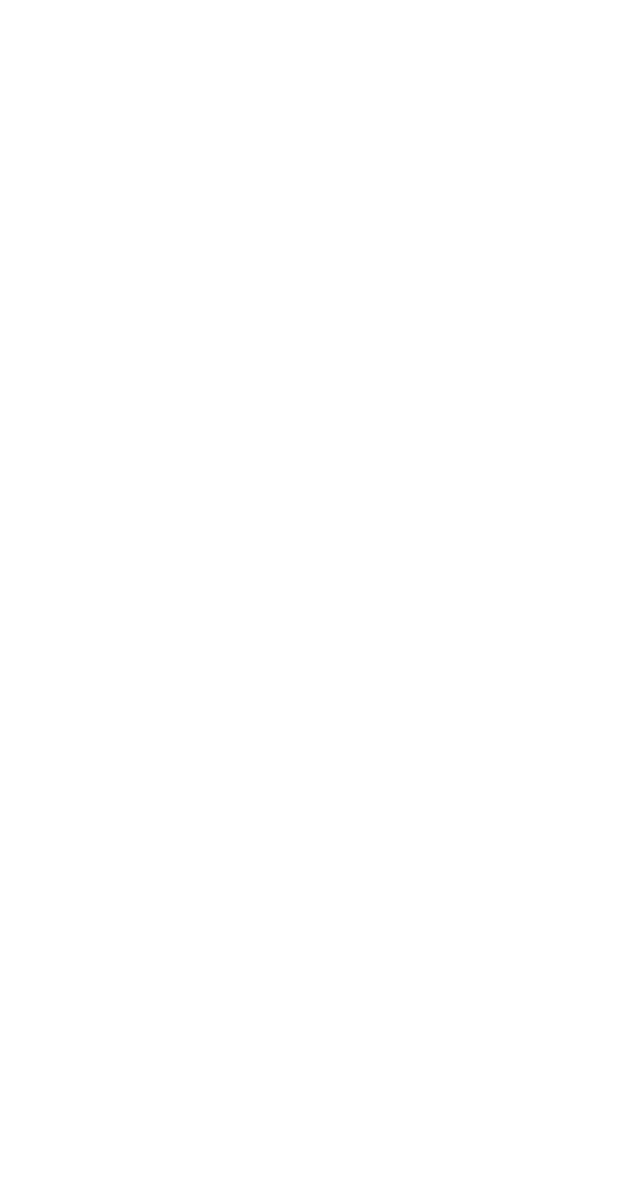
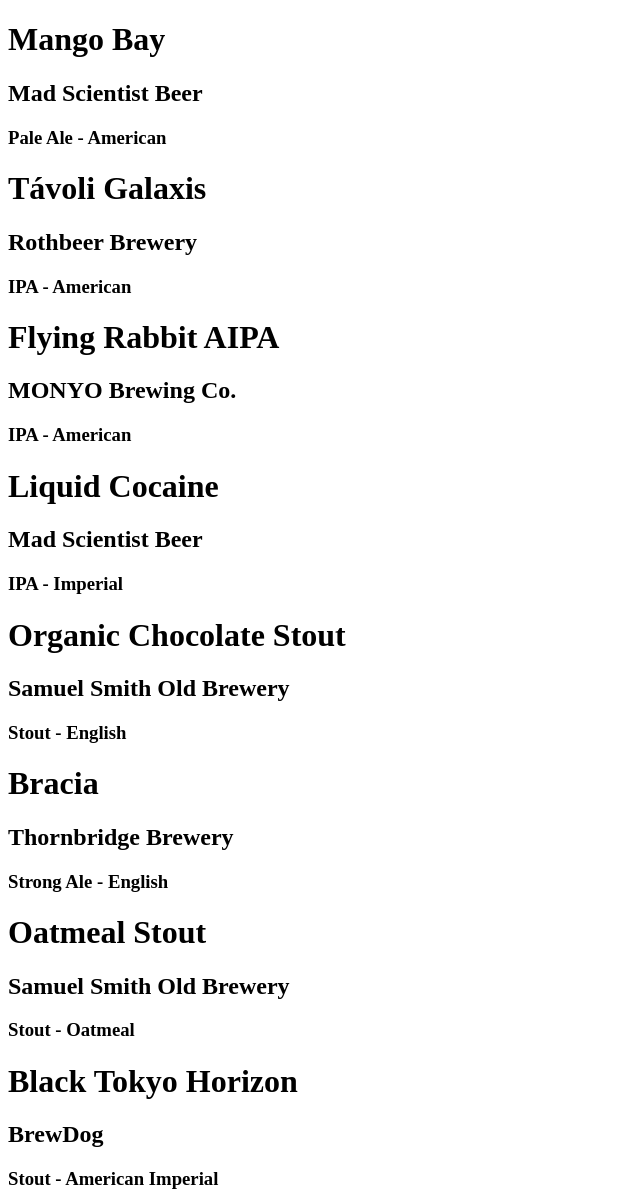
Before and after one commit to kvcsPat/w5-practice, a plain HTML site: page frontend/index.html in a window 1280 px wide. Shown: the top 1193 px of the page, without its empty margins (0-640 px from the left). Before the commit the page ends 800 px from the top, so only its background shows below. Drawn offline with Linux system fonts and the light colour scheme.

Commit message:
2022.04.27.

```diff
--- /dev/null
+++ b/frontend/data.js
@@ -0,0 +1,57 @@
+const beers = {
+	id: "beers",
+	logo: "Best Beers",
+	button: "details",
+	cards: [
+		{
+			title: "Mango Bay",
+			sub: "Mad Scientist Beer",
+			text: "Pale Ale - American"
+		},
+		{
+			title: "Távoli Galaxis",
+			sub: "Rothbeer Brewery",
+			text: "IPA - American"
+		},
+		{
+			title: "Flying Rabbit AIPA",
+			sub: "MONYO Brewing Co.",
+			text: "IPA - American"
+		},
+		{
+			title: "Liquid Cocaine",
+			sub: "Mad Scientist Beer",
+			text: "IPA - Imperial"
+		},
+		{
+			title: "Organic Chocolate Stout",
+			sub: "Samuel Smith Old Brewery",
+			text: "Stout - English"
+		},
+		{
+			title: "Bracia",
+			sub: "Thornbridge Brewery",
+			text: "Strong Ale - English"
+		},
+		{
+			title: "Oatmeal Stout",
+			sub: "Samuel Smith Old Brewery",
+			text: "Stout - Oatmeal"
+		},
+		{
+			title: "Black Tokyo Horizon",
+			sub: "BrewDog",
+			text: "Stout - American Imperial"
+		},
+		{
+			title: "Vintage Ale",
+			sub: "Fuller's",
+			text: "Old Ale"
+		},
+		{
+			title: "All the Leaves are Brown",
+			sub: "Tempest Brewing Company",
+			text: "Brown Ale - American"
+		},
+	]
+}
--- a/frontend/index.html
+++ b/frontend/index.html
@@ -4,7 +4,9 @@
 	<meta charset="UTF-8">
 	<meta http-equiv="X-UA-Compatible" content="IE=edge">
 	<meta name="viewport" content="width=device-width, initial-scale=1.0">
-	<title>This is FRONTEND</title>
+	<title>BEER with me</title>
+	<script src="data.js"></script> <!-- mindig a data az első -->
+	<script src="script.js"></script>
 </head>
 <body>
 	<div id="root"></div>
--- a/frontend/script.js
+++ b/frontend/script.js
@@ -1,29 +1,69 @@
-const firstPerson = {
-    name: "Peter",
-    sex: "male"
+const beerCardComponent = function (title, sub, text) {
+    return `
+        <div class="cards">
+            <h1 class="beerName">${title}</h1>
+            <h2 class="beerCompany">${sub}</h2>
+            <h3 class="beerType">${text}</h3>
+        </div>
+    `
 }
 
-const secondPerson = {
-    name: "Sarah",
-    sex: "female"
-}
+// egy tömbünk van a data-ban, a cards - egy komponenst kell csinálnunk a script-ben, a beerCardComponent
+// nem kell id-t adni, az id az unique, class nevet lehet
+// a függvényünk paraméterei: name, company, type - bármilyen szó használható, csak következetesen használjuk
+// kész az üres komponens, és várja a tartalmát - a template literalba
+// a template literalba írt textnek egyezni kell a függvény paramétereiben megfogalmazott text - paraméter: title akkor template literal: ${title}
 
-function detectSex(person) {
+const beerTitleComponent = `<h1>Beers</h1>`;
+//ha az insertAdjacentHTML-ben a második argument egy változó ( beerTitleComponent ) - akkor az argumentek: ("beforeend", beerTitleComponent) ez egy változó, nem pedig egy függvény
 
-    if (person.sex === "female") {
-        return "this person is a female"
-    } else if(person.sex === "male") {
-        return "this person is a male"
-    } else {
-        return "the person's sex is not female nor male"
+const loadEvent = function () {
+    const rootElement = document.getElementById("root");
+
+    console.log(rootElement)
+
+    console.log(beers.cards)
+    // beers egy object, a beersen belül van a cards tömb - (key)cards: (value)tömb
+    // végig kell iterálnunk a tömbön: tömb === for ciklus
+    console.log(beers.logo) //(object)beers, azon belül (key)logo: (value)"Best Beers"
+
+    //ha van adat a tömbben: for of ciklus, ha nincs: basic for ciklus
+
+    for (const beer of beers.cards) {
+        // for of (változó of object/elérési útvonal) - ebben az esetben a tömbünk elérési útvonala a beers objecten belül a cards tömbje
+        // a változót mi hozzuk létre, lehet akármi, kiskutya is: const kiskutya of beer.cards - console.log(kiskutya)
+        // a változó a tömbünk iterátora, ezentúl az iterátort használjuk
+        /*
+        ezzel a ciklussal végig lépkedek egy tömb elemein, ennek a tömbnek az elérési útvonala a beers nevű változó cards kulcsán lévő tömb
+        és ezt a  folyamatot elnevezem, ez az elnevezés az iterátor
+        később erre hivatkozom
+        */
+        console.log(beer)
+        // a console megjeleníti a beers.cards tömbünket, mintha console.log(beers.cards) lenne
+        console.log(beers.cards[0].title)
+        // mindig a tömb 0. elemének a title-jét írja ki (Mango Bay)
+        console.log(beer.title)
+        // ezért hoztuk létre a beer iteratort, hogy a beers.cards-ban minden egyes elem title-jét kiírja
+        // TEHÁT az insertAdjacentHTML második arugmentumában, a beerCardsComponent paraméterei: beer.title, beer.sub, beer.text
+        rootElement.insertAdjacentHTML("beforeend", beerCardComponent(beer.title, beer.sub, beer.text)) // két stringet kér argumentumként: position string és egy html kóddá konvertálható stringet.
+        // a második argumentünk a beerCardComponent függvény lesz, aminek kell 3 paraméter - data.js: title, sub, text
+        // a modern JS környezetben a html elementeket nem html-be írjuk, hanem komponensenként hozzáadjuk - sokkal könnyebb karban tartani, frissíteni stb
+        // sokkal dinamikusabb és procedúrálisabb
+        // könnyebb lekövetni a html kódban történő változásokat
     }
 }
 
-console.log(detectSex(firstPerson))
+window.addEventListener("load", loadEvent)
 
-console.log(detectSex(secondPerson))
+/*
+js létrehoz egy window objektumot auotmatikusan, amit lát a böngésző
+a loadEventListener egy eseményfigyelő, aminek a paraméterei - (esemény, függvény)
+ez a sor minden egyes js fájl-ban benn kell, hogy legyen
+ezen belül férünk hozzá a dokumentumunkhoz
+*/
 
-console.log(detectSex({
-    name: "Penelope",
-    sex: "female2"
-}))
+/*
+feladat:
+egy újabb data.js (discord)
+új repo-ba ugyanezt megcsinálni
+*/
```
